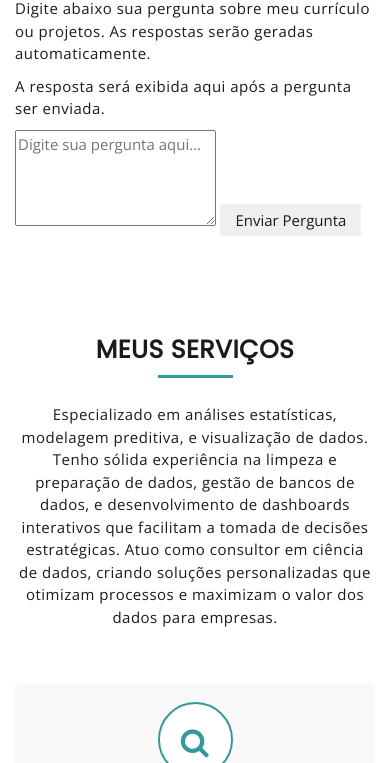
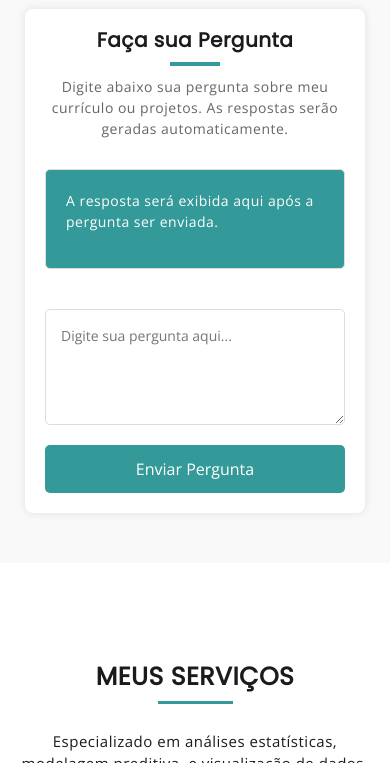
Before and after one commit to Lucas-Bellini/Lucas-Bellini.github.io, a plain HTML site: page index.html in a window 390 px wide. Shown: the part 2459-3222 px from the top of the page. Drawn offline with nearby package versions, Linux system fonts and the light colour scheme.

Commit message:
Update style.css
atualização para IA

```diff
--- a/style.css
+++ b/style.css
@@ -554,6 +554,144 @@ button:focus {
 .mu-resume-btn:focus {
 	color: #fff;
 }
+
+
+
+/* Section Styling */
+#ai-question-section {
+    width: 100%;
+    padding: 50px 0;
+    background-color: #f9f9f9;
+    overflow: hidden; /* Previne que o conteúdo saia da seção */
+}
+
+.ai-question-area {
+    text-align: center;
+    padding: 40px;
+    background-color: #fff;
+    border-radius: 8px;
+    box-shadow: 0 0 10px rgba(0, 0, 0, 0.1);
+    max-width: 900px;
+    margin: 0 auto; /* Centraliza o conteúdo */
+    position: relative; /* Garante que fique dentro da seção */
+}
+
+.ai-question-header {
+    margin-bottom: 30px;
+}
+
+.ai-question-header h2 {
+    font-size: 24px;
+    margin-bottom: 10px;
+}
+
+.ai-question-header p {
+    font-size: 16px;
+    color: #666;
+}
+
+.ai-header-dot {
+    width: 50px;
+    height: 4px;
+    background-color: #339999;
+    display: block;
+    margin: 10px auto;
+}
+
+/* AI Response Area Styling */
+.ai-response-area {
+    margin-bottom: 40px;
+    text-align: left;
+}
+
+.ai-response-area h4 {
+    font-size: 18px;
+    margin-bottom: 10px;
+    color: #333;
+}
+
+.ai-response-box {
+    padding: 20px;
+    background-color: #339999; /* Cor de fundo da caixa de resposta */
+    border-radius: 5px;
+    min-height: 100px;
+    border: 1px solid #ddd;
+    color: white; /* Cor do texto em branco */
+}
+
+#ai-response-text {
+    color: white; /* Texto em branco */
+    font-size: 14px;
+}
+
+/* Question Input Area Styling */
+.ai-question-content {
+    display: flex;
+    flex-direction: column;
+    align-items: center;
+}
+
+#user-question {
+    width: 100%;
+    max-width: 600px;
+    padding: 15px;
+    border: 1px solid #ddd;
+    border-radius: 5px;
+    margin-bottom: 20px;
+    font-size: 14px;
+    color: #333;
+}
+
+.ai-submit-btn {
+    background-color: #339999;
+    color: white;
+    padding: 10px 20px;
+    border: none;
+    border-radius: 5px;
+    cursor: pointer;
+    transition: background-color 0.3s;
+}
+
+.ai-submit-btn:hover {
+    background-color: #256e6e;
+}
+
+/* Responsiveness for mobile */
+@media only screen and (max-width: 768px) {
+    .ai-question-area {
+        padding: 20px;
+        max-width: 100%; /* Garante que não ultrapasse a tela */
+        margin: 0 10px; /* Adiciona espaçamento lateral para não tocar nas bordas da tela */
+    }
+
+    #user-question {
+        width: 100%;
+        max-width: 100%;
+    }
+
+    .ai-submit-btn {
+        width: 100%;
+        padding: 12px 0;
+        font-size: 16px;
+    }
+
+    .ai-response-box {
+        font-size: 14px;
+    }
+
+    .ai-question-header h2 {
+        font-size: 20px;
+    }
+
+    .ai-question-header p {
+        font-size: 14px;
+    }
+
+    .ai-response-area h4 {
+        font-size: 16px;
+    }
+}
+
 
 
 /*--------------------*/
```
